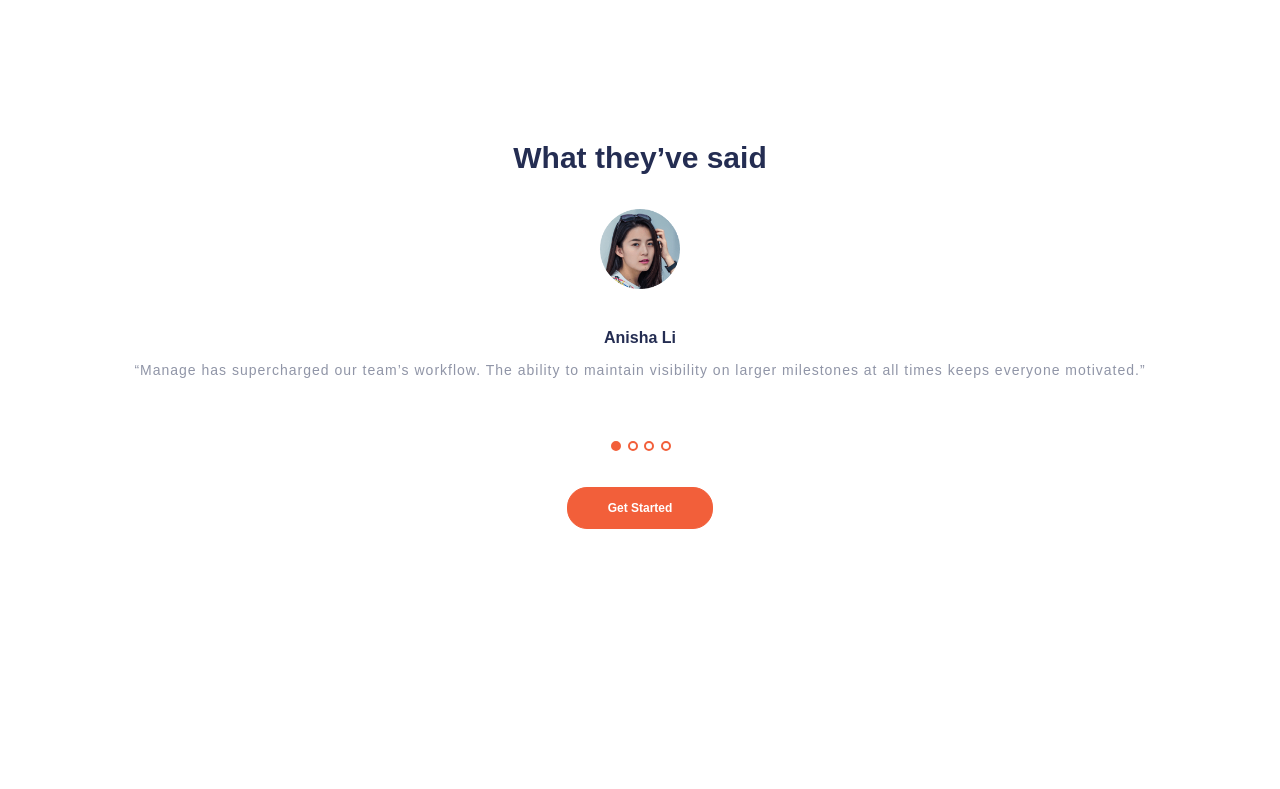
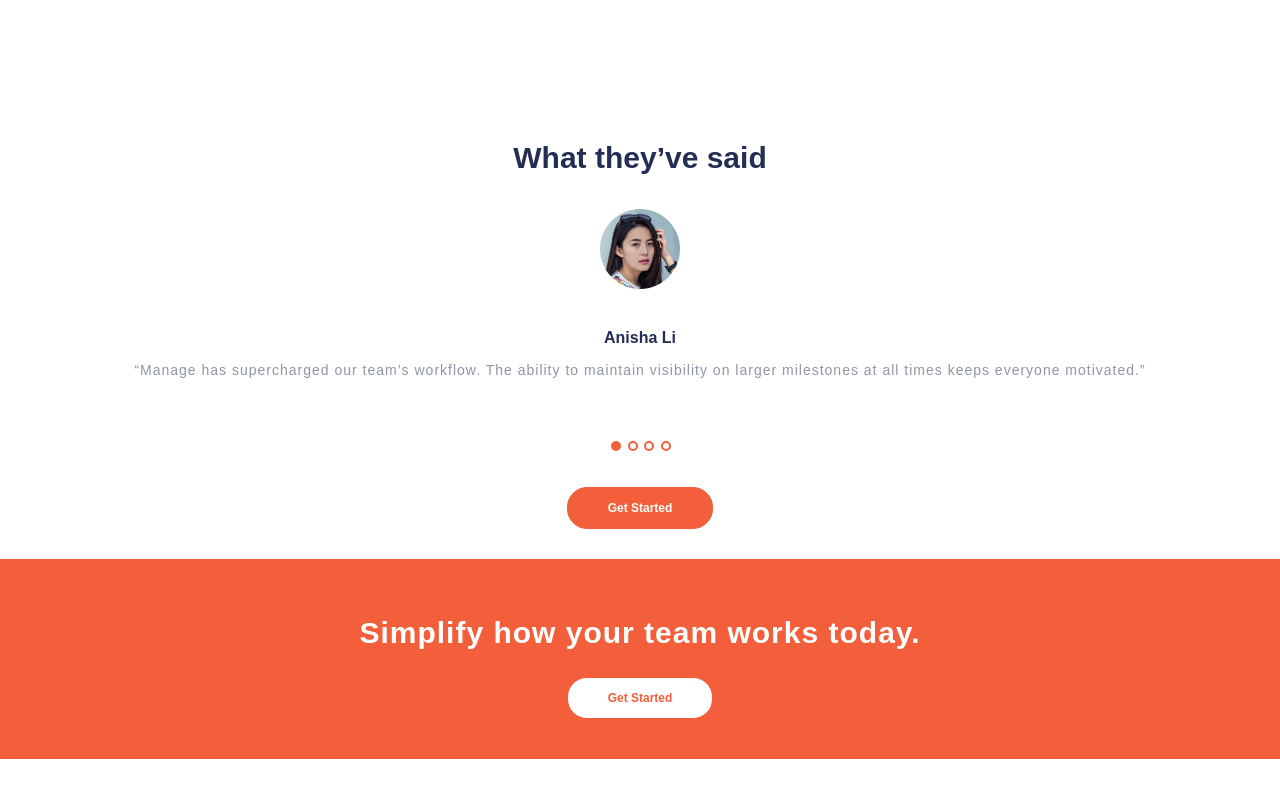
Before and after one commit to hannakozak/manage_landing_page, a website built with Vite: page src/index.html in a window 1280 px wide. Shown: the part 1378-2167 px from the top of the page. Before the commit the page ends 1907 px from the top, so only its background shows below. Built offline with nearby package versions, Linux system fonts and the light colour scheme; files whose address does not match are found by name; a web font is replaced by a local one.

Commit message:
feat: add banner section

```diff
--- a/src/index.html
+++ b/src/index.html
@@ -186,7 +186,10 @@
 
         <button class="button-large">Get Started</button>
       </section>
-      <section class="banner"></section>
+      <section class="banner">
+        <p class="paragraph-white">Simplify how your team works today.</p>
+        <button class="button-revert">Get Started</button>
+      </section>
     </main>
     <footer class="footer"></footer>
     <script type="module" src="/main.js"></script>
--- /dev/null
+++ b/src/scss/_banner.scss
@@ -0,0 +1,53 @@
+.banner {
+  position: relative;
+  background-color: $bright-red;
+  margin: 3rem auto;
+  padding: 4rem 5rem;
+  text-align: center;
+  display: flex;
+  flex-direction: column;
+  justify-content: center;
+  align-items: center;
+  &::after {
+    content: "";
+    display: block;
+    position: absolute;
+    width: 100%;
+    height: 100%;
+    top: 10%;
+    left: -80vw;
+    opacity: 0.1;
+    background-image: url("images/bg-tablet-pattern.svg");
+    background-size: 100%;
+    background-repeat: no-repeat;
+  }
+  & p {
+    width: 90%;
+  }
+
+  @media (min-width: $breakpoint-desktop) {
+    flex-direction: row;
+    justify-content: space-between;
+    padding: 3rem 15rem;
+    &::after {
+      content: "";
+      display: block;
+      position: absolute;
+      width: 100%;
+      height: 100%;
+      top: 0;
+      left: 0;
+      opacity: 0.1;
+      background-image: url("images/bg-tablet-pattern.svg"),
+        url("images/bg-tablet-pattern.svg");
+      background-size: 50%;
+      background-repeat: no-repeat;
+      background-position: 130rem -60rem, 10rem -2rem;
+    }
+    & p {
+      width: 50rem;
+      text-align: left;
+      line-height: normal;
+    }
+  }
+}
--- a/src/scss/_typography.scss
+++ b/src/scss/_typography.scss
@@ -57,3 +57,14 @@
     font-size: 1.6rem;
   }
 }
+
+.paragraph-white {
+  @extend %paragraph;
+  font-size: 3rem;
+  color: $white;
+  font-weight: 700;
+
+  @media (min-width: $breakpoint-desktop) {
+    font-size: 4rem;
+  }
+}
--- a/src/scss/components/_buttons.scss
+++ b/src/scss/components/_buttons.scss
@@ -23,6 +23,18 @@
   padding: 1.3rem 4rem;
 }
 
+.button-revert {
+  @extend %button;
+  padding: 1.3rem 4rem;
+  color: $bright-red;
+  background-color: $white;
+  &:hover {
+    background-color: $white;
+    color: lighten($bright-red, 20);
+    box-shadow: none;
+  }
+}
+
 .button-small {
   @extend %button;
   font-size: 1.6rem;
--- a/src/scss/main.scss
+++ b/src/scss/main.scss
@@ -3,6 +3,7 @@
 @import "intro";
 @import "typography";
 @import "features";
+@import "banner";
 @import "testimonials";
 @import "components/navigation";
 @import "components/buttons";
```
